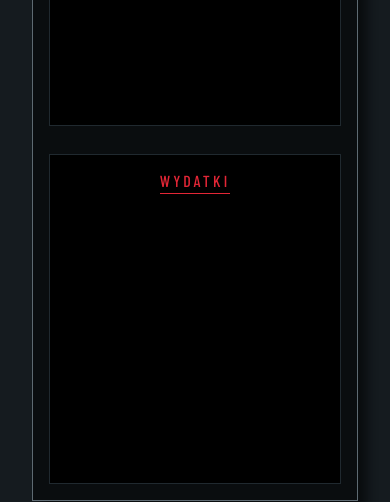
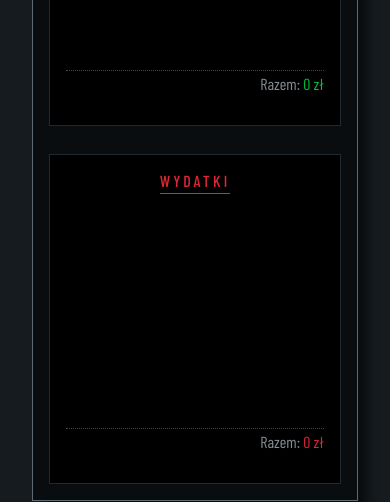
Before and after one commit to Scorpion19702022/SIMPLE_PROJECT_REACT_REDUX, a React (Vite) app: page /Wallet in a window 390 px wide. Shown: the part 704-1206 px from the top of the page. Built offline with nearby package versions, Linux system fonts and the light colour scheme; a web font is replaced by a local one.

Commit message:
added style for mobile

```diff
--- a/src/Components/Wallet/Styles/WalletList.module.css
+++ b/src/Components/Wallet/Styles/WalletList.module.css
@@ -118,6 +118,29 @@
 	color: var(--color-color02);
 }
 
+.box_sum {
+	width: 100%;
+	padding: 0.2em 0em 0em 0em;
+	display: flex;
+	justify-content: flex-end;
+	border-top: 0.04em dotted var(--color-dark06);
+}
+
+.text_sum {
+	color: var(--color-dark04);
+	font-weight: 200;
+}
+
+.sum_income {
+	color: var(--color-income05);
+	font-weight: 400;
+}
+
+.sum_expense {
+	color: var(--color-expense05);
+	font-weight: 400;
+}
+
 @media (min-width: 1200px) {
 	.wrapper {
 		width: 70%;
```
